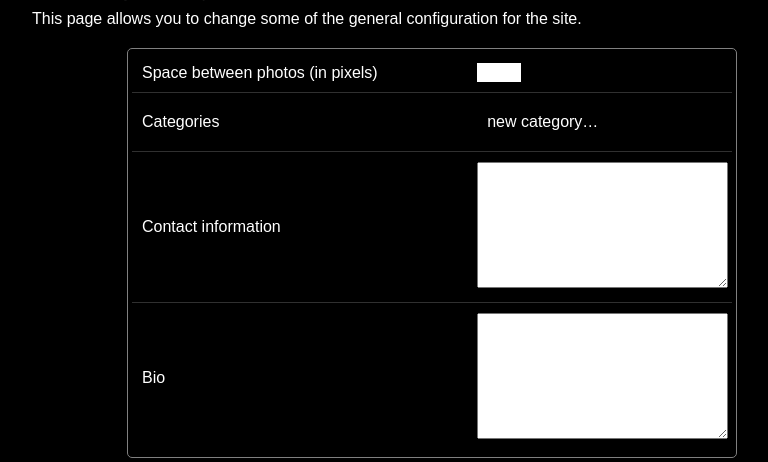
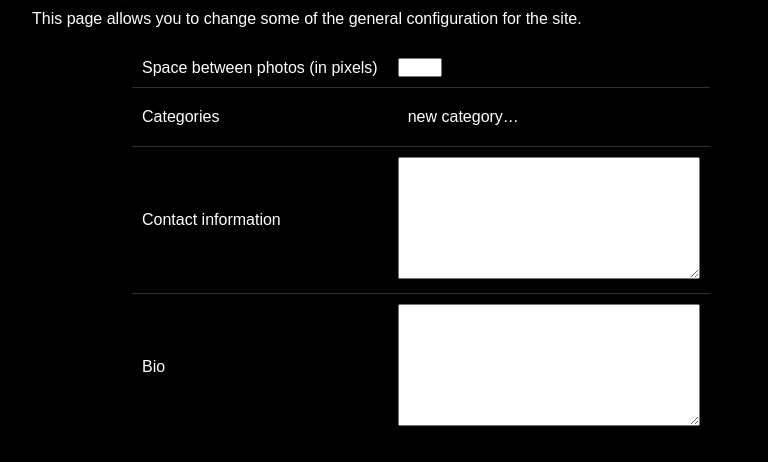
Before and after one commit to jfinkels/ophot, a Flask app: template ophot/templates/settings.html in a window 1280 px wide. Shown: the part 47-509 px from the top of the page, without its empty margins (208-976 px from the left). Run offline with Flask 2, Linux system fonts and the light colour scheme; the template is opened without the code that fills it, so the values that code supplies are empty; the visitor is signed in with stand-in values (Sample User, id 1); parts of the project's set-up code (start-up, migrations or seed data) failed here and were passed over; some libraries are stand-ins or nearby versions.

Commit message:
csslinted. BAM

```diff
--- a/ophot/static/style/settings.css
+++ b/ophot/static/style/settings.css
@@ -5,11 +5,7 @@
  */
 
 #settings-container {
-  border: thin solid gray;
-  -moz-border-radius: 5px;
-  border-radius: 5px;
   margin: 20px auto;
-  padding: 4px;
   width: 600px;
 }
 
@@ -38,19 +34,12 @@
   z-index: 2;
 }
 
-#settings-table {
-  -moz-border-radius: 5px;
-  border-radius: 5px;
-  width: 100%;
-}
-
 #settings-table ul {
   list-style-type: none;
 }
 
 textarea {
-  padding: 2px;
-  width: 100%;
+  width: 300px;
 }
 
 .cat-options {
@@ -58,12 +47,10 @@ textarea {
 }
 
 #categories {
-  width: 100%;
+  width: 300px;
 }
 
 #spacing {
-  border: none;
-  padding: 2px;
   text-align: right;
   width: 40px;
 }
```
